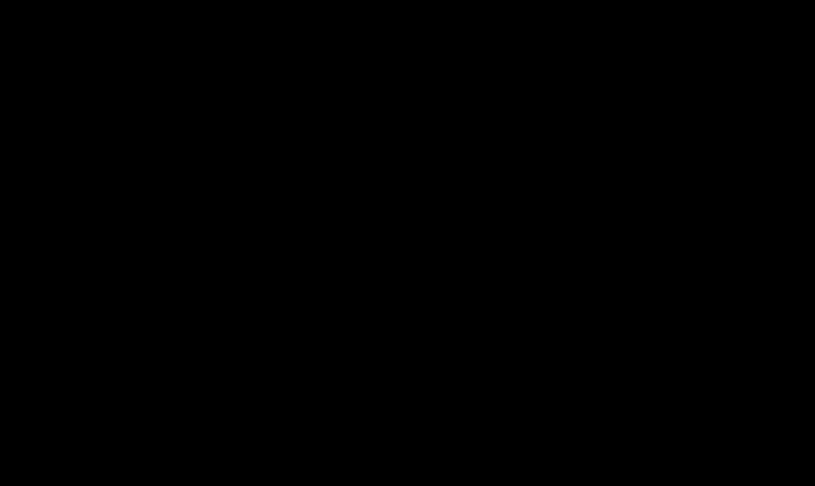
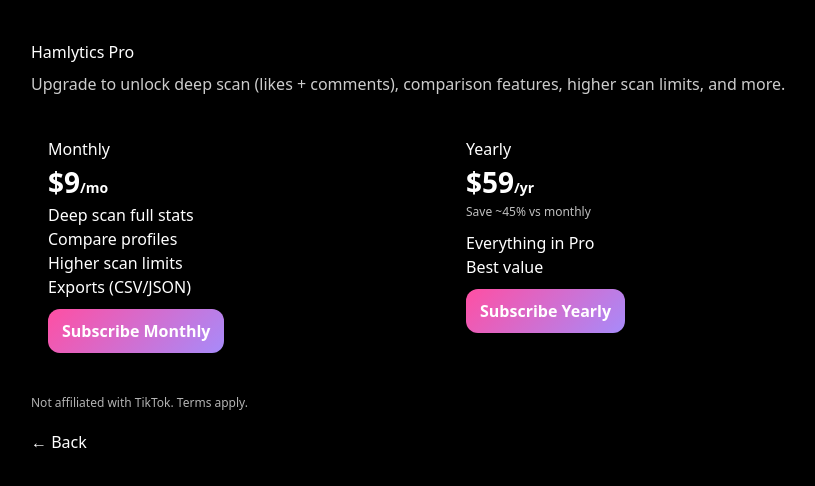
Before and after one commit to BabybeeStudios/hamlytics, a Next.js app: page /pricing in a window 1280 px wide. Before the commit this address had no page. Shown: the top 486 px of the page, without its empty margins (199-1014 px from the left). Built offline with nearby package versions, Linux system fonts and the light colour scheme.

Commit message:
Create app pricing page.tsx

```diff
--- /dev/null
+++ b/app/pricing/page.tsx
@@ -0,0 +1,62 @@
+import Link from "next/link";
+
+export default function PricingPage() {
+  return (
+    <main style={{ padding: 40, fontFamily: "system-ui", maxWidth: 900, margin: "0 auto" }}>
+      <h1 style={{ marginBottom: 8 }}>Hamlytics Pro</h1>
+      <p style={{ opacity: 0.8, marginTop: 0 }}>
+        Upgrade to unlock deep scan (likes + comments), comparison features, higher scan limits, and more.
+      </p>
+
+      <div style={{ display: "grid", gridTemplateColumns: "1fr 1fr", gap: 16, marginTop: 24 }}>
+        <div style={{ border: "1px solid rgba(0,0,0,0.12)", borderRadius: 14, padding: 16 }}>
+          <h2 style={{ marginTop: 0 }}>Monthly</h2>
+          <div style={{ fontSize: 28, fontWeight: 800 }}>$9<span style={{ fontSize: 14, fontWeight: 600 }}>/mo</span></div>
+          <ul>
+            <li>Deep scan full stats</li>
+            <li>Compare profiles</li>
+            <li>Higher scan limits</li>
+            <li>Exports (CSV/JSON)</li>
+          </ul>
+          <form action="/api/stripe/create-checkout-session" method="POST">
+            <input type="hidden" name="plan" value="monthly" />
+            <button style={btnPrimary}>Subscribe Monthly</button>
+          </form>
+        </div>
+
+        <div style={{ border: "1px solid rgba(0,0,0,0.12)", borderRadius: 14, padding: 16 }}>
+          <h2 style={{ marginTop: 0 }}>Yearly</h2>
+          <div style={{ fontSize: 28, fontWeight: 800 }}>$59<span style={{ fontSize: 14, fontWeight: 600 }}>/yr</span></div>
+          <div style={{ fontSize: 12, opacity: 0.75, marginBottom: 10 }}>Save ~45% vs monthly</div>
+          <ul>
+            <li>Everything in Pro</li>
+            <li>Best value</li>
+          </ul>
+          <form action="/api/stripe/create-checkout-session" method="POST">
+            <input type="hidden" name="plan" value="yearly" />
+            <button style={btnPrimary}>Subscribe Yearly</button>
+          </form>
+        </div>
+      </div>
+
+      <p style={{ marginTop: 24, fontSize: 12, opacity: 0.7 }}>
+        Not affiliated with TikTok. Terms apply.
+      </p>
+
+      <div style={{ marginTop: 18 }}>
+        <Link href="/">← Back</Link>
+      </div>
+    </main>
+  );
+}
+
+const btnPrimary: React.CSSProperties = {
+  marginTop: 10,
+  padding: "10px 14px",
+  borderRadius: 12,
+  border: "none",
+  cursor: "pointer",
+  fontWeight: 800,
+  color: "white",
+  background: "linear-gradient(135deg, #ff4fa3, #a78bfa)",
+};
```
